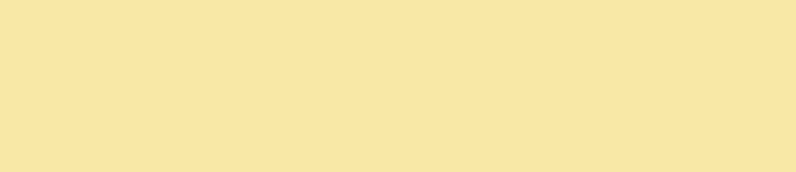
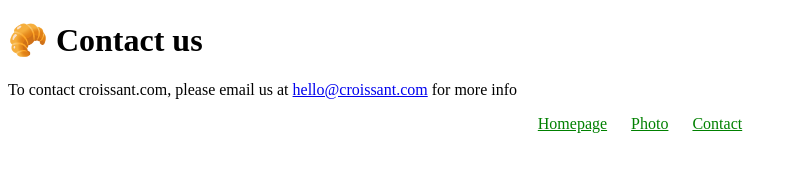
Before and after one commit to oncoder88/Croissant, a plain HTML site: page contact.html in a window 1280 px wide. Shown: the whole page, without its empty margins (0-796 px from the left). Drawn offline with Linux system fonts and the light colour scheme.

Commit message:
Contact page made

```diff
--- a/contact.html
+++ b/contact.html
@@ -1,13 +1,25 @@
 <!DOCTYPE html>
 <html lang="en">
-<head>
- <meta charset="UTF-8">
- <meta http-equiv="X-UA-Compatible" content="IE=edge">
- <meta name="viewport" content="width=device-width, initial-scale=1.0">
- <title>Document</title>
- <link rel="stylesheet" href="/css/style.css">
-</head>
-<body>
-
-</body>
+  <head>
+    <meta charset="UTF-8" />
+    <meta http-equiv="X-UA-Compatible" content="IE=edge" />
+    <meta name="viewport" content="width=device-width, initial-scale=1.0" />
+    <title>Document</title>
+    <link rel="stylesheet" href="/css/style.css" />
+  </head>
+  <body>
+    <h1>🥐 Contact us</h1>
+    <p>
+      To contact croissant.com, please email us at
+      <a href="mailto:hello@croissant.com" title="contact us by email"
+        >hello@croissant.com</a
+      >
+      for more info
+    </p>
+    <footer>
+      <a href="index.html">Homepage</a>
+      <a href="about.html">Photo</a>
+      <a href="contact.html">Contact</a>
+    </footer>
+  </body>
 </html>
--- a/css/style.css
+++ b/css/style.css
@@ -1,11 +1,4 @@
-body {
-    display: block;
-    margin: 8px;
-    background: #f8e8a6;
-}
-h1, p {
-    text-align: center;
-}
+
 footer {
     text-align: center;
     display: block;
```
